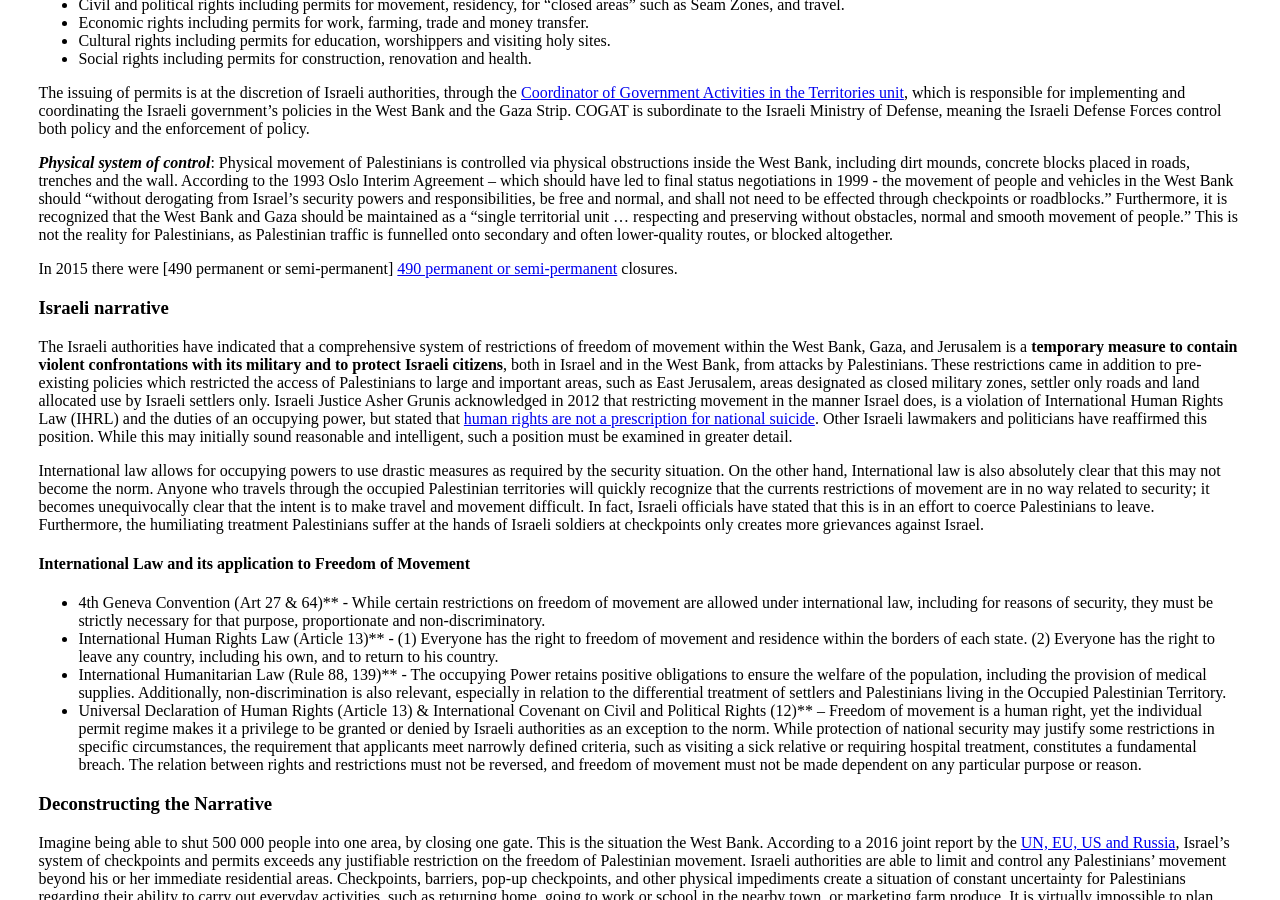
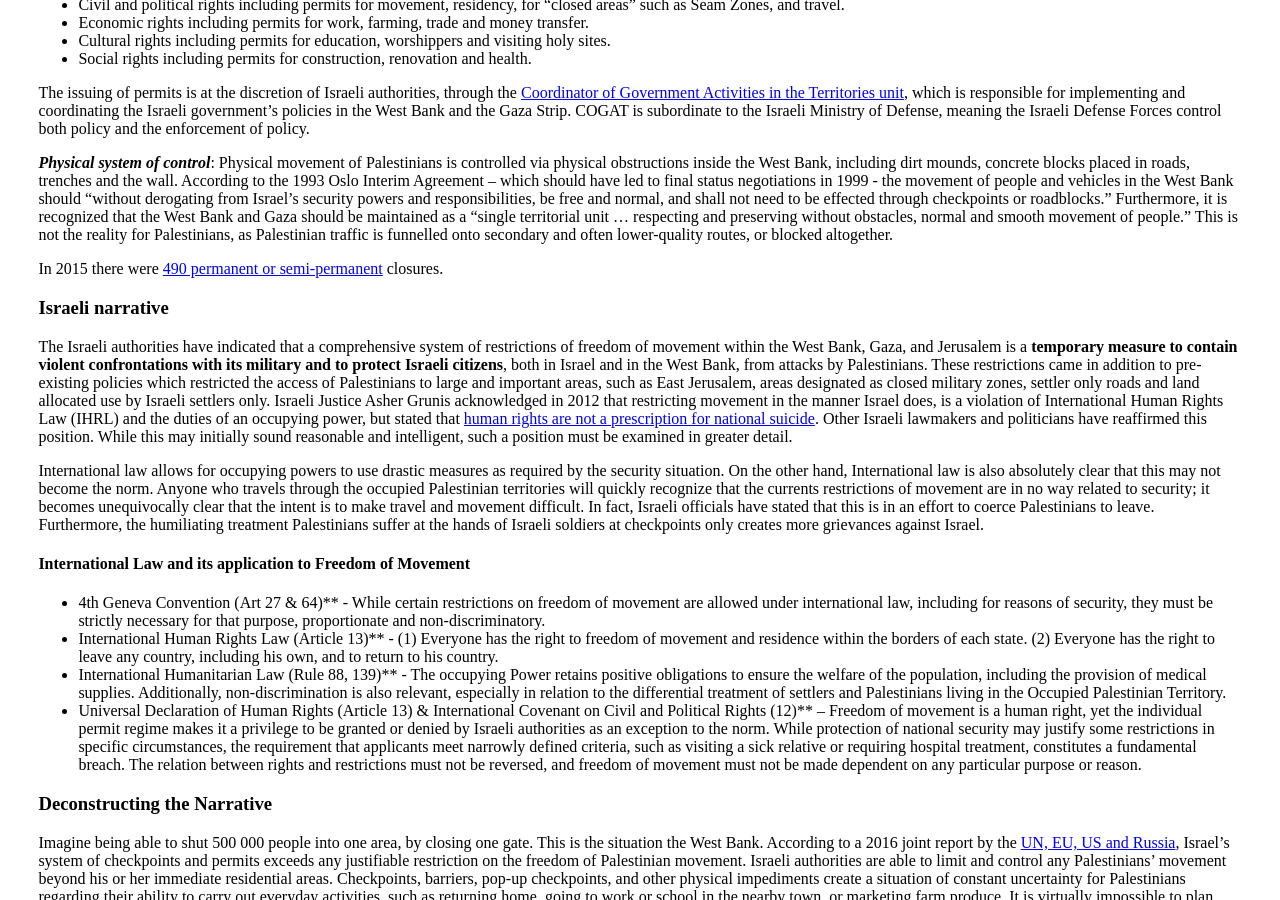
Before and after one commit to thepeopleofpalestine/thepeopleofpalestine.github.io, a Jekyll site: the page built from _cities/hebron.md, in a window 1280 px wide and 900 px high, scrolled down 2475 px. Built offline with Jekyll 4.4.1, drawn with Linux system fonts in a browser that asks for light colours; some web fonts are replaced.

Commit message:
Update hebron.md

```diff
--- a/_cities/hebron.md
+++ b/_cities/hebron.md
@@ -46,7 +46,7 @@ The issuing of permits is at the discretion of Israeli authorities, through the
 **_Physical system of control_**: Physical movement of Palestinians is controlled via physical obstructions inside the West Bank, including dirt mounds, concrete blocks placed in roads, trenches and the wall. According to the 1993 Oslo Interim Agreement – which should have led to final status negotiations in 1999 - the movement of people and vehicles in the West Bank should “without derogating from Israel’s security powers and responsibilities, be free and normal, and shall not need to be effected through checkpoints or roadblocks.” Furthermore, it is recognized that the West Bank and Gaza should be maintained as a “single territorial unit … respecting and preserving without obstacles, normal and smooth movement of people.”
 This is not the reality for Palestinians, as Palestinian traffic is funnelled onto secondary and often lower-quality routes, or blocked altogether.
 
-In 2015 there were [490 permanent or semi-permanent]
+In 2015 there were
 <a href="/assets/cities/hebron/490percentofclosures.jpg" target="_blank">490 permanent or semi-permanent</a>
 closures.
 
```
Also changed, not shown: other parts of _cities/hebron.md (+1 -1 lines).
